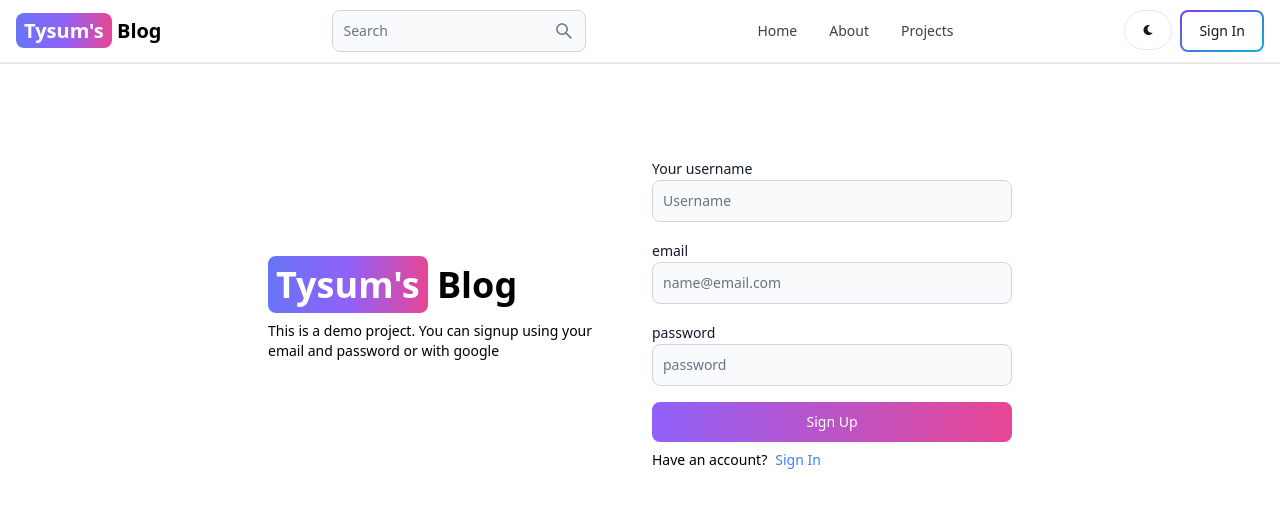
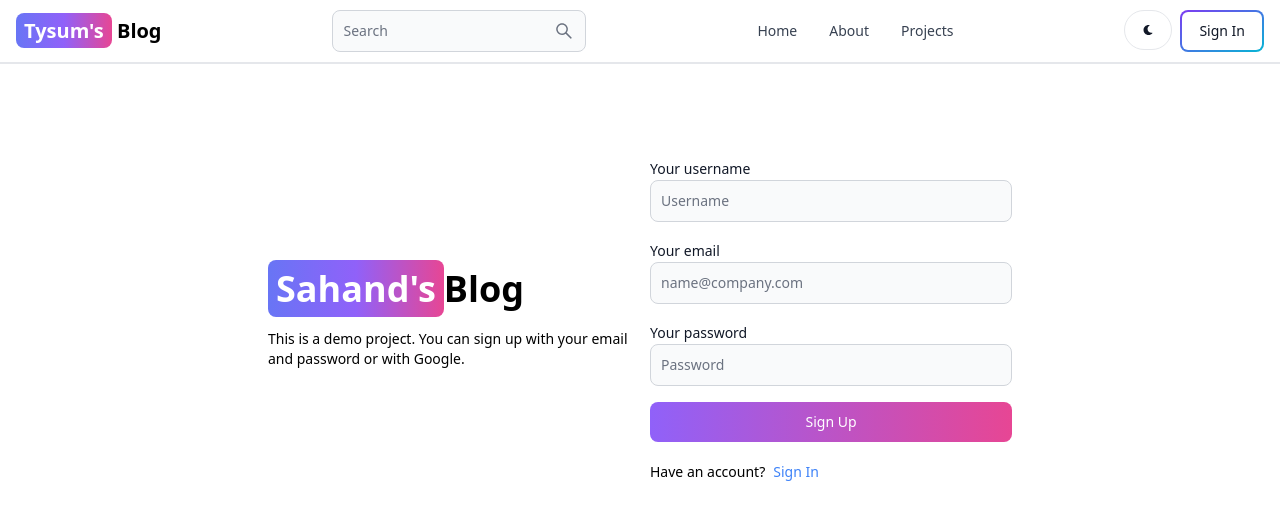
Before and after one commit to aditisingh261999/Blog-Website, a React (Vite) app in the folder client/: page /signup in a window 1280 px wide. Shown: the top 520 px of the page. Built offline with nearby package versions, Linux system fonts and the light colour scheme.

Commit message:
Added signup functionality

```diff
--- a/client/src/pages/SignUp.jsx
+++ b/client/src/pages/SignUp.jsx
@@ -1,49 +1,114 @@
-import React from "react";
-import { Button, ButtonGroup, Label, TextInput } from "flowbite-react";
-import { Link } from "react-router-dom";
+import { Alert, Button, Label, Spinner, TextInput } from "flowbite-react";
+import { useState } from "react";
+import { Link, useNavigate } from "react-router-dom";
 
 export default function SignUp() {
+  const [formData, setFormData] = useState({});
+  const [errorMessage, setErrorMessage] = useState(null);
+  const [loading, setLoading] = useState(false);
+  const navigate = useNavigate();
+  const handleChange = (e) => {
+    setFormData({ ...formData, [e.target.id]: e.target.value.trim() });
+  };
+  const handleSubmit = async (e) => {
+    e.preventDefault();
+    if (!formData.username || !formData.email || !formData.password) {
+      return setErrorMessage("Please fill out all fields.");
+    }
+    try {
+      setLoading(true);
+      setErrorMessage(null);
+      const res = await fetch("/api/auth/signup", {
+        method: "POST",
+        headers: { "Content-Type": "application/json" },
+        body: JSON.stringify(formData),
+      });
+      const data = await res.json();
+      if (data.success === false) {
+        return setErrorMessage(data.message);
+      }
+      setLoading(false);
+      if (res.ok) {
+        navigate("/sign-in");
+      }
+    } catch (error) {
+      setErrorMessage(error.message);
+      setLoading(false);
+    }
+  };
   return (
     <div className="min-h-screen mt-20">
-      <div className="flex p-3 max-w-3xl mx-auto flex-col md:flex-row md:items-center gap-6">
-        {/* leftside */}
+      <div className="flex p-3 max-w-3xl mx-auto flex-col md:flex-row md:items-center gap-5">
+        {/* left */}
         <div className="flex-1">
           <Link to="/" className="font-bold dark:text-white text-4xl">
             <span className="px-2 py-1 bg-gradient-to-r from-indigo-500 via-purple-500 to-pink-500 rounded-lg text-white">
-              Tysum's
-            </span>{" "}
+              Sahand's
+            </span>
             Blog
           </Link>
-          <p className="mt-4 text-sm">
-            This is a demo project. You can signup using your email and password
-            or with google
+          <p className="text-sm mt-5">
+            This is a demo project. You can sign up with your email and password
+            or with Google.
           </p>
         </div>
-        {/* rightside */}
+        {/* right */}
+
         <div className="flex-1">
-          <form className="flex flex-col gap-4">
+          <form className="flex flex-col gap-4" onSubmit={handleSubmit}>
             <div>
               <Label value="Your username" />
-              <TextInput type="text" placeholder="Username" id="username" />
+              <TextInput
+                type="text"
+                placeholder="Username"
+                id="username"
+                onChange={handleChange}
+              />
             </div>
             <div>
-              <Label value="email" />
-              <TextInput type="text" placeholder="name@email.com" id="email" />
+              <Label value="Your email" />
+              <TextInput
+                type="email"
+                placeholder="name@company.com"
+                id="email"
+                onChange={handleChange}
+              />
             </div>
             <div>
-              <Label value="password" />
-              <TextInput type="text" placeholder="password" id="password" />
+              <Label value="Your password" />
+              <TextInput
+                type="password"
+                placeholder="Password"
+                id="password"
+                onChange={handleChange}
+              />
             </div>
-            <Button gradientDuoTone="purpleToPink" type="submit">
-              Sign Up
+            <Button
+              gradientDuoTone="purpleToPink"
+              type="submit"
+              disabled={loading}
+            >
+              {loading ? (
+                <>
+                  <Spinner size="sm" />
+                  <span className="pl-3">Loading...</span>
+                </>
+              ) : (
+                "Sign Up"
+              )}
             </Button>
           </form>
-          <div className="flex gap-2 text-sm mt-2">
+          <div className="flex gap-2 text-sm mt-5">
             <span>Have an account?</span>
             <Link to="/sign-in" className="text-blue-500">
               Sign In
             </Link>
           </div>
+          {errorMessage && (
+            <Alert className="mt-5" color="failure">
+              {errorMessage}
+            </Alert>
+          )}
         </div>
       </div>
     </div>
--- a/client/vite.config.js
+++ b/client/vite.config.js
@@ -1,7 +1,15 @@
-import { defineConfig } from 'vite'
-import react from '@vitejs/plugin-react-swc'
+import { defineConfig } from "vite";
+import react from "@vitejs/plugin-react-swc";
 
 // https://vitejs.dev/config/
 export default defineConfig({
+  server: {
+    proxy: {
+      "/api": {
+        target: "http://localhost:3000",
+        secure: false,
+      },
+    },
+  },
   plugins: [react()],
-})
+});
```
